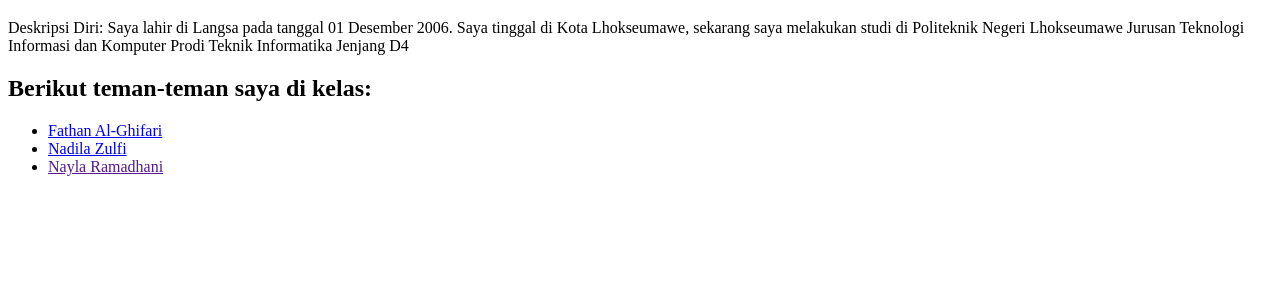
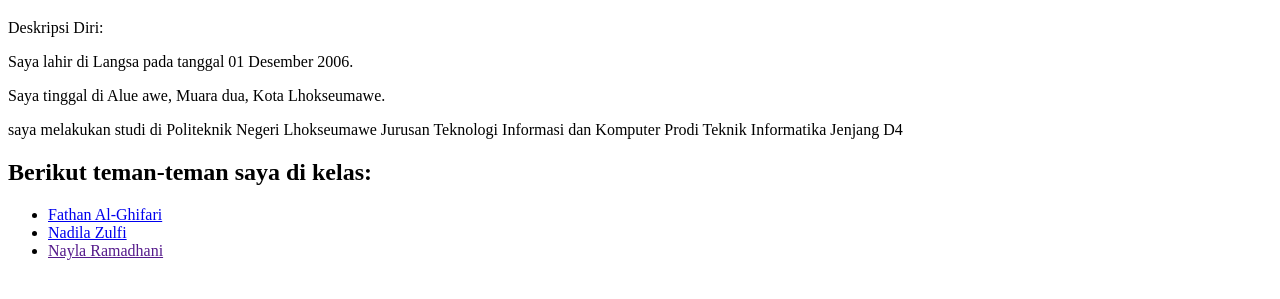
Before and after one commit to Astaa24/Astaa24.github.io, a plain HTML site: page index.html in a window 1280 px wide. Shown: the part 61-360 px from the top of the page. Drawn offline with Linux system fonts and the light colour scheme.

Commit message:
pub: Third Publish

```diff
--- a/index.html
+++ b/index.html
@@ -6,7 +6,10 @@
     </head>
     <body>
         <h1>Nama: Abrar Astafaraiz</h1>
-        <p>Deskripsi Diri: Saya lahir di Langsa pada tanggal 01 Desember 2006. Saya tinggal di Kota Lhokseumawe, sekarang saya melakukan studi di Politeknik Negeri Lhokseumawe Jurusan Teknologi Informasi dan Komputer Prodi Teknik Informatika Jenjang D4</p>
+        <p>Deskripsi Diri: </p>
+        <p>Saya lahir di Langsa pada tanggal 01 Desember 2006.</p>
+        <p>Saya tinggal di Alue awe, Muara dua, Kota Lhokseumawe.</p>
+        <p>saya melakukan studi di Politeknik Negeri Lhokseumawe Jurusan Teknologi Informasi dan Komputer Prodi Teknik Informatika Jenjang D4</p>
         <h2>Berikut teman-teman saya di kelas: </h2>
         <ul>
             <li><a href="https://tan1001101.github.io/" target="_blank">Fathan Al-Ghifari</a></li>
```
